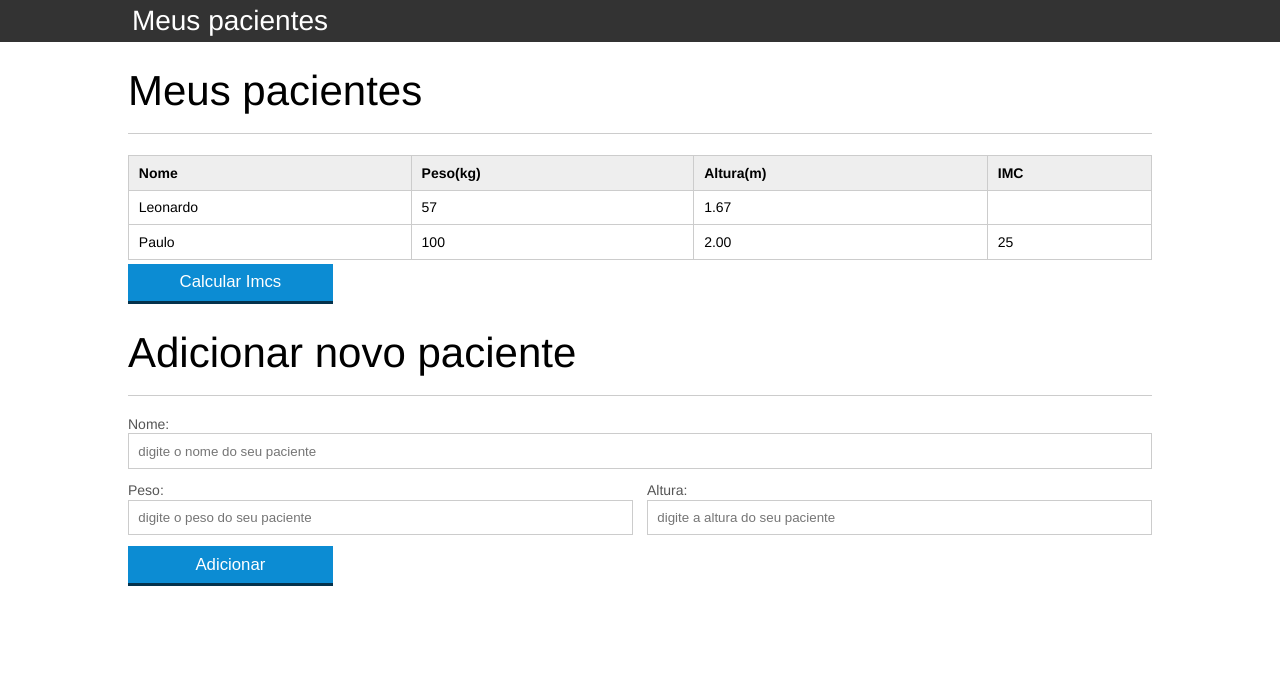
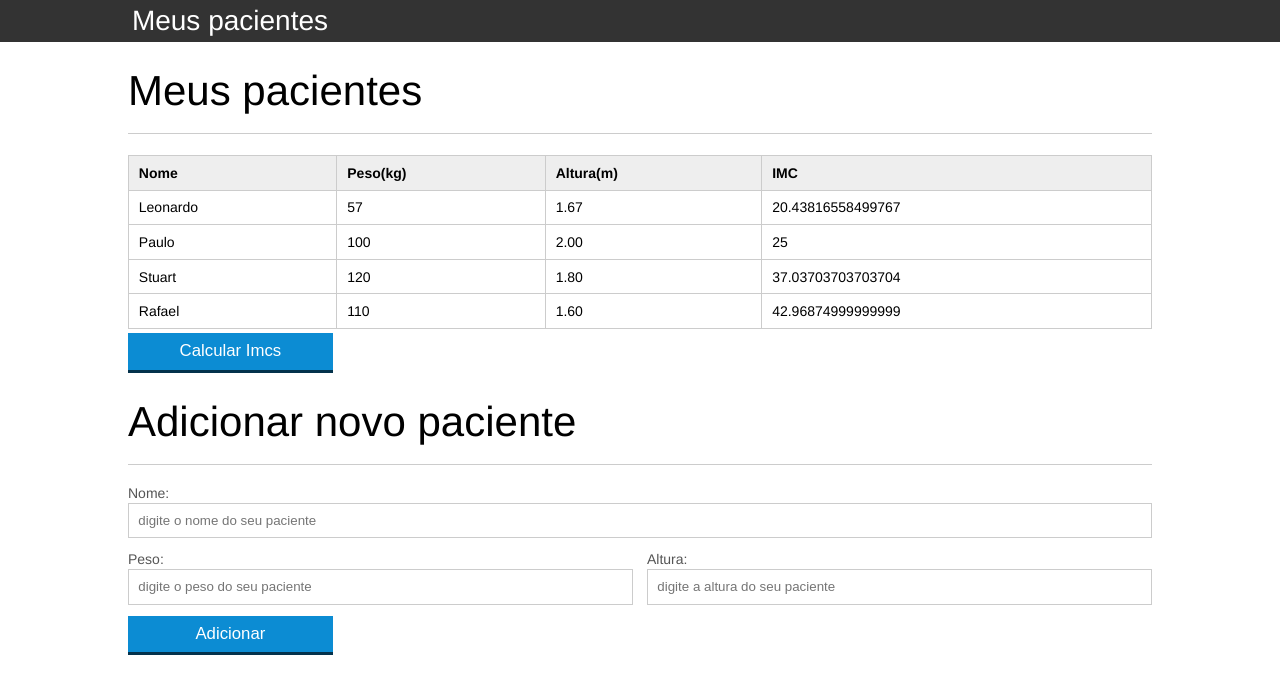
Before and after one commit to fsalencar/Alura-Js, a plain HTML site: page Projeto/index.html in a window 1280 px wide. Drawn offline with Linux system fonts and the light colour scheme.

Commit message:
Alterações funcionais

```diff
--- a/Projeto/calcula-imc.js
+++ b/Projeto/calcula-imc.js
@@ -1,20 +1,26 @@
-//calcula-imc.js
+var trsPacientes = document.getElementsByClassName("paciente");
 
-var tdPeso = document.getElementById("peso-2");
-var tdAltura = document.getElementById("altura-2");
+for(var posicaoAtual = 0; posicaoAtual <= trsPacientes.length - 1; posicaoAtual++){
 
-var peso = tdPeso.textContent;
-var altura = tdAltura.textContent;
+    var pacienteTr = trsPacientes[posicaoAtual];
 
-var paciente = {peso : peso, altura : altura};
+    var tdNome = pacienteTr.getElementsByClassName("info-nome")[0];
+    var tdPeso = pacienteTr.getElementsByClassName("info-peso")[0];
+    var tdAltura = pacienteTr.getElementsByClassName("info-altura")[0];
 
-if(paciente.altura != 0){
-    var imc = paciente.peso / (paciente.altura * paciente.altura);
+    var paciente = { nome : tdNome.textContent, peso : tdPeso.textContent, altura : tdAltura.textContent};
 
-	var tdImc = document.getElementById("imc-2");
-	tdImc.textContent = imc;
+    if(paciente.altura != 0){
+        var imc = paciente.peso / (paciente.altura * paciente.altura);
 
-    console.log(imc);
-} else{
-    console.log("Não posso executar uma divisão por 0!");
+        var tdImc = pacienteTr.getElementsByClassName("info-imc")[0];
+        tdImc.textContent = imc;
+
+        console.log(imc);
+
+    }else{
+
+        console("Não posso dividir por zero!");
+    }
+
 }
--- a/Projeto/index.html
+++ b/Projeto/index.html
@@ -34,6 +34,18 @@
 						<td class="info-altura" id="altura-2">2.00</td>
 						<td class="info-imc" id="imc-2"></td>
 					</tr>
+					<tr class="paciente">
+						<td class="info-nome">Stuart</td>
+						<td class="info-peso" id="peso-2">120</td>
+						<td class="info-altura" id="altura-2">1.80</td>
+						<td class="info-imc" id="imc-2"></td>
+					</tr>
+					<tr class="paciente">
+						<td class="info-nome">Rafael</td>
+						<td class="info-peso" id="peso-2">110</td>
+						<td class="info-altura" id="altura-2">1.60</td>
+						<td class="info-imc" id="imc-2"></td>
+					</tr>
 				</table>
 				<button id="calcula-imcs" class="botao ">Calcular Imcs</button>
 			</section>
```
